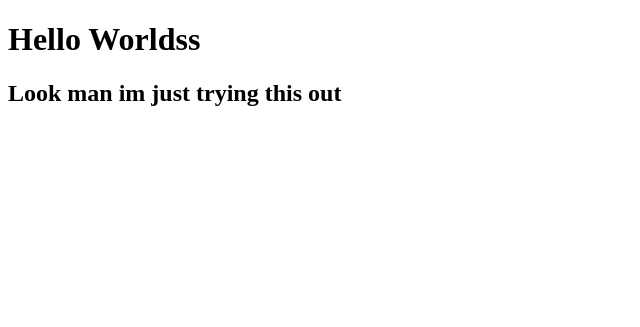
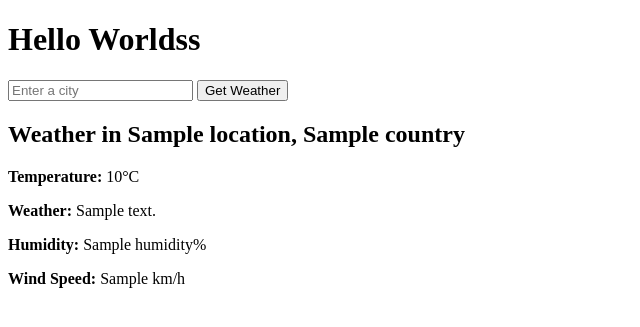
Before and after one commit to ali-asghar-sh/flask-1, a Flask app: page / in a window 1280 px wide. Shown: the top 327 px of the page, without its empty margins (0-640 px from the left). Run offline with Flask 3, Linux system fonts and the light colour scheme; a database or web service that is not in the repository returns one stand-in record (values such as "Sample title"); data that the repository does not hold is empty.

Commit message:
Added the weather stack

```diff
--- a/app.py
+++ b/app.py
@@ -1,11 +1,31 @@
-from flask import Flask, render_template
+from flask import Flask, render_template, request
+import requests
 
 app = Flask(__name__)
 
-@app.route("/")
-def hello_world():
-    return render_template('index.html')
+#@app.route("/")
+#def hello_world():
+#   return render_template('index.html')
 
+
+API_KEY = "d44a40fbd09fc85338f2bad842ad3f6d"
+BASE_URL = "http://api.weatherstack.com/current"
+
+def get_weather(city):
+    params = {
+        "access_key": API_KEY,
+        "query": city
+    }
+    response = requests.get(BASE_URL, params=params)
+    return response.json()
+
+@app.route('/', methods=['GET', 'POST'])
+def home():
+    city = "New York"  # Default city
+    if request.method == 'POST':
+        city = request.form.get('city')
+    weather_data = get_weather(city)
+    return render_template("index.html", weather=weather_data)
 
 if __name__ == '__main__':
     app.run(host="0.0.0.0", port=8080, debug=True)
--- a/templates/index.html
+++ b/templates/index.html
@@ -1,10 +1,24 @@
 <!DOCTYPE html>
 <html>
 <head>
-    <title>Hello Worldss</title>
+    <title>Weather App</title>
 </head>
 <body>
     <h1>Hello Worldss</h1>
-    <h2>Look man im just trying this out</h2>
+
+    <form method="POST">
+        <input type="text" name="city" placeholder="Enter a city" required>
+        <button type="submit">Get Weather</button>
+    </form>
+
+    {% if weather %}
+        <h2>Weather in {{ weather.location.name }}, {{ weather.location.country }}</h2>
+        <p><strong>Temperature:</strong> {{ weather.current.temperature }}°C</p>
+        <p><strong>Weather:</strong> {{ weather.current.weather_descriptions[0] }}</p>
+        <p><strong>Humidity:</strong> {{ weather.current.humidity }}%</p>
+        <p><strong>Wind Speed:</strong> {{ weather.current.wind_speed }} km/h</p>
+    {% else %}
+        <p>Failed to fetch weather data.</p>
+    {% endif %}
 </body>
 </html>
```
